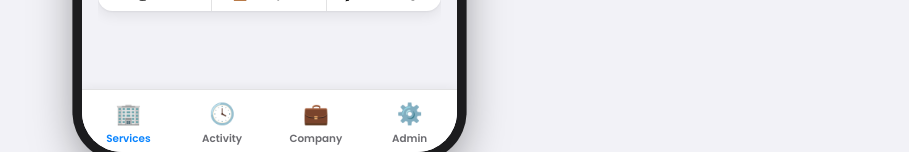
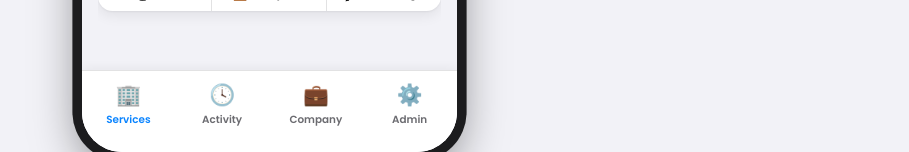
Before and after one commit to dabinuss/lb-services-plus, a React (Vite) app in the folder dev/services-plus/ui/: page / in a window 1280 px wide. Shown: the part 648-800 px from the top of the page, without its empty margins (371-1280 px from the left). Built offline with nearby package versions, Linux system fonts and the light colour scheme.

Commit message:
fix(ui): enforce minimum nav-bar bottom padding

```diff
--- a/dev/services-plus/ui/src/App.css
+++ b/dev/services-plus/ui/src/App.css
@@ -59,7 +59,7 @@
   display: flex;
   border-top: 1px solid var(--sp-separator);
   background: var(--sp-bg-secondary);
-  padding-bottom: env(safe-area-inset-bottom, 0.4rem);
+  padding-bottom: max(1.2rem, env(safe-area-inset-bottom));
   box-shadow: 0 -2px 10px rgba(0, 0, 0, 0.05);
 }
 
```
